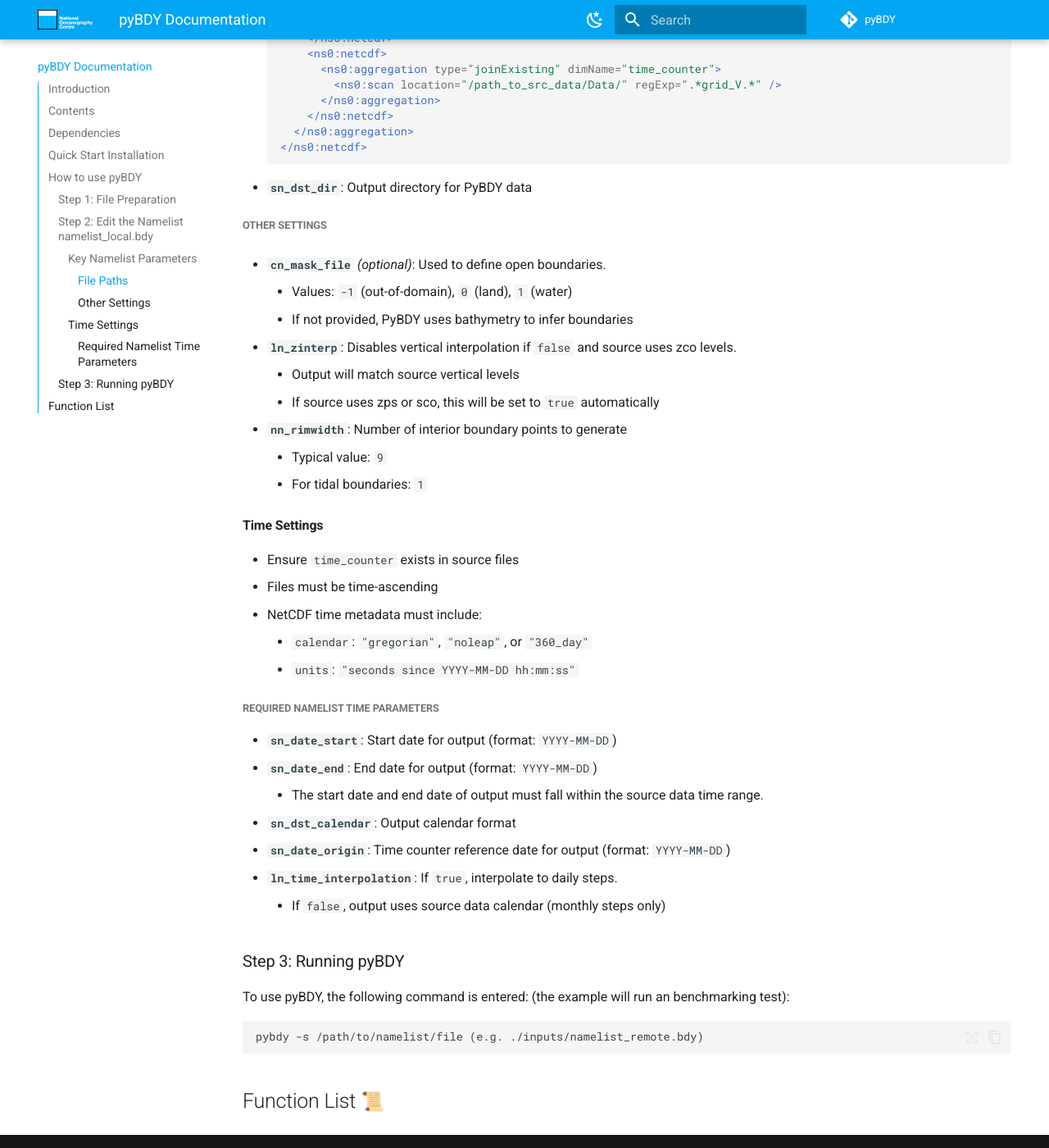
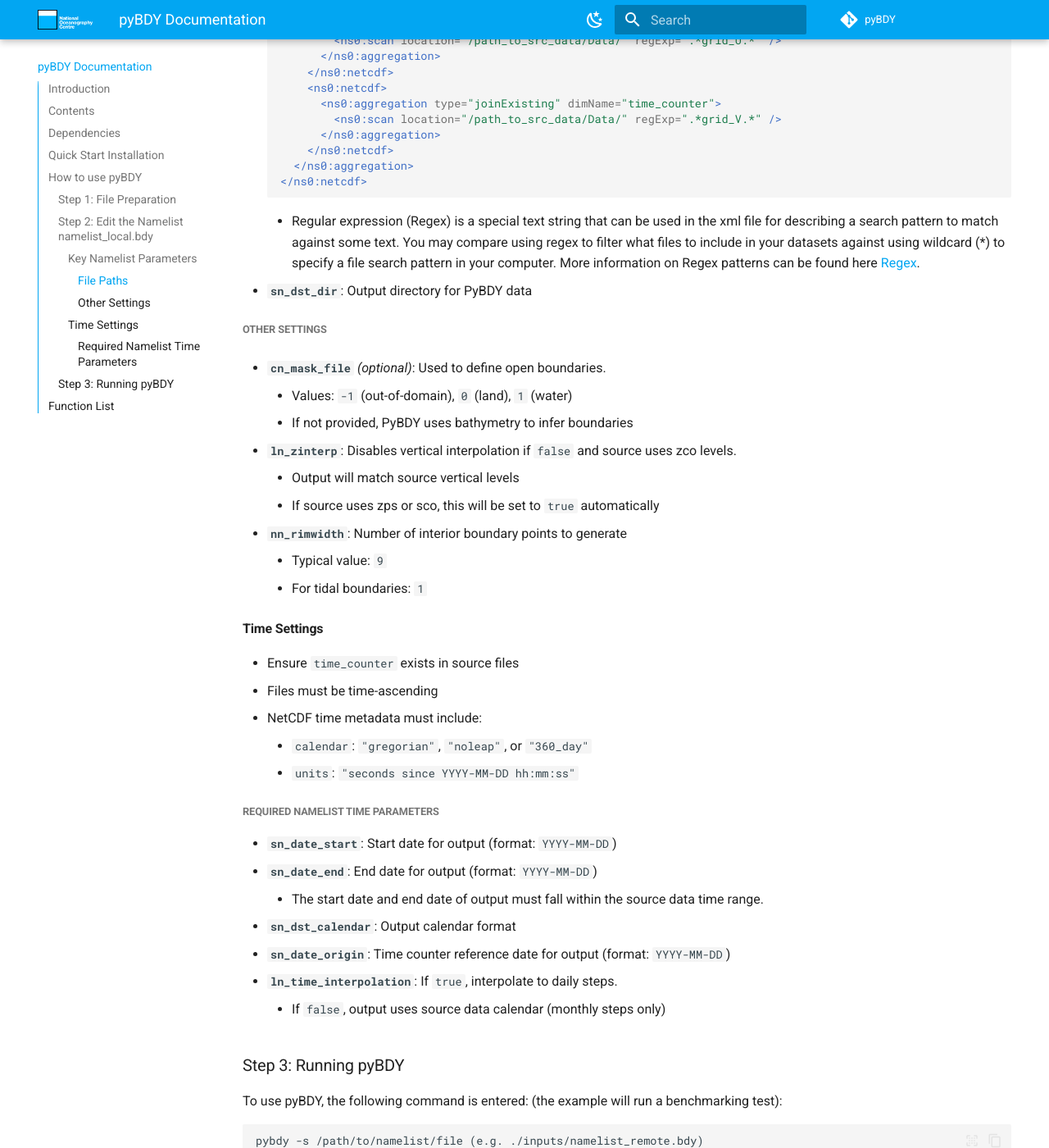
Before and after one commit to NOC-MSM/pyBDY, an MkDocs documentation site: the page built from docs/index.md, in a window 1280 px wide and 1400 px high, scrolled down 4757 px. Shown: the whole window at 82% size. Built offline with MkDocs 1.6.1 and Material for MkDocs 9.7.7, drawn with Linux system fonts in a browser that asks for light colours; emoji names are drawn with the system emoji font; comment, search, counter and statistics services are not loaded; some of the changed text lies outside the part shown.

Commit message:
Small changes

````diff
--- a/docs/index.md
+++ b/docs/index.md
@@ -153,6 +153,9 @@
 
 ##### File Paths
 
+Directory paths in bdy file can be relative or absolute.
+The application picks the relative path from the current working directory.
+
 - **`sn_src_hgr`**: Source horizontal grid file. Should include:
 
     - Ideal: `glamt`, `gphit`, `glamu`, `e1t`, `e2t`, `e1u`, etc.
@@ -223,6 +226,8 @@
     </ns0:netcdf>
     ```
 
+    - Regular expression (Regex) is a special text string that can be used in the xml file for describing a search pattern to match against some text. You may compare using regex to filter what files to include in your datasets against using wildcard (\*) to specify a file search pattern in your computer. More information on Regex patterns can be found here [Regex](https://learn.microsoft.com/en-us/dotnet/standard/base-types/regular-expression-language-quick-reference).
+
 - **`sn_dst_dir`**: Output directory for PyBDY data
 
 ##### Other Settings
@@ -262,10 +267,12 @@
 
 ### Step 3: Running pyBDY
 
-To use pyBDY, the following command is entered: (the example will run an benchmarking test):
+To use pyBDY, the following command is entered: (the example will run a benchmarking test):
 
 ```
 pybdy -s /path/to/namelist/file (e.g. ./inputs/namelist_remote.bdy)
 ```
 
+This command line tool reads a BDY file, extracts boundary data and prepares the data for a NEMO simulation.
+
 ## Function List :scroll:
````
